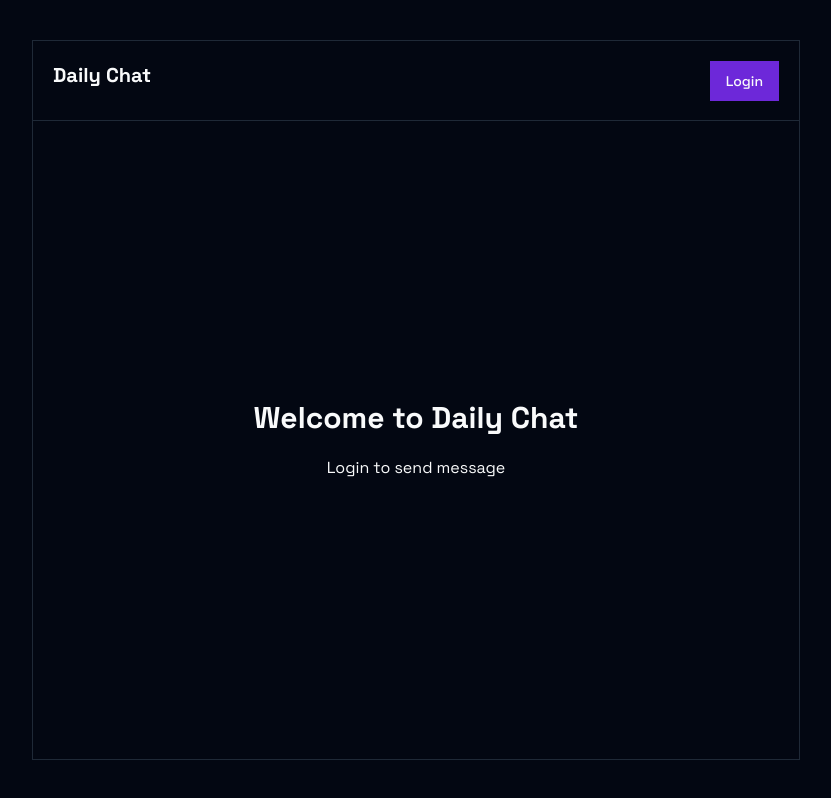
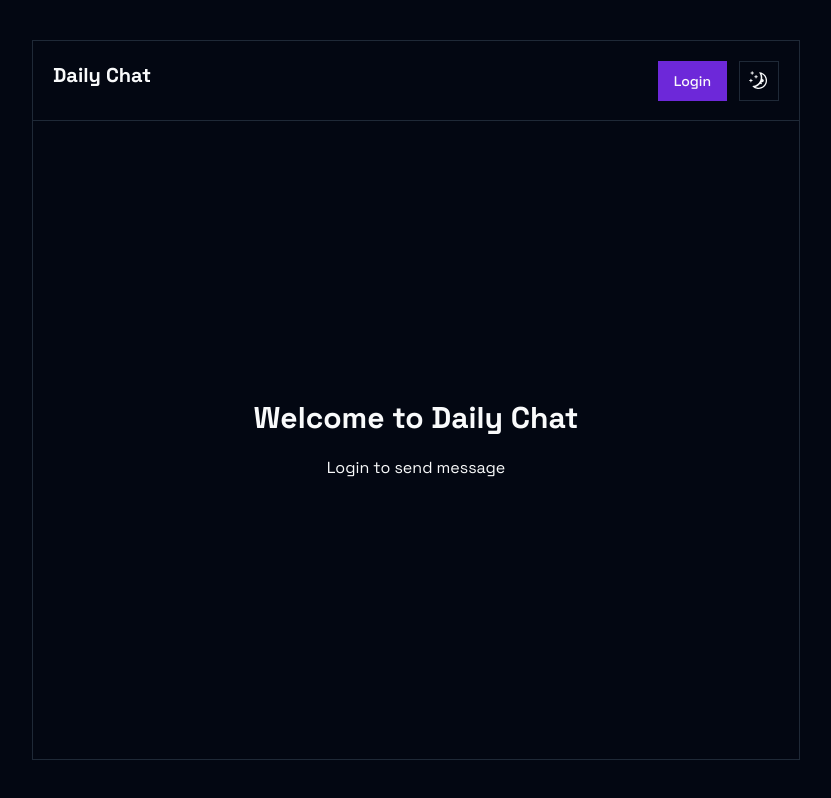
Before and after one commit to simplysabir/realtime-chat-app, a Next.js app: page / in a window 1280 px wide. Shown: the whole page, without its empty margins (224-1055 px from the left). Built offline with nearby package versions, Linux system fonts and the light colour scheme; no server answers.

Commit message:
feat: dark/multiple mode

```diff
--- a/components/ChatHeader.tsx
+++ b/components/ChatHeader.tsx
@@ -5,6 +5,7 @@
 import { User } from "@supabase/supabase-js";
 import { useRouter } from "next/navigation";
 import ChatPresence from "./ChatPresence";
+import DarkMode from "./DarkMode";
 
 const ChatHeader = ({ user }: { user: User | undefined }) => {
   const router = useRouter();
@@ -30,11 +31,14 @@
           <h1 className="text-xl font-bold">Daily Chat</h1>
           <ChatPresence />
         </div>
+        <div className="flex items-center gap-3">
         {user ? (
           <Button onClick={handleLogout}>Logout</Button>
         ) : (
           <Button onClick={handleLoginWithGithub}>Login</Button>
         )}
+        <DarkMode />
+        </div>
       </div>
     </div>
   );
--- /dev/null
+++ b/components/DarkMode.tsx
@@ -0,0 +1,37 @@
+import React from "react";
+import { MoonIcon, SunIcon } from "@radix-ui/react-icons";
+import { useTheme } from "next-themes";
+import {
+  DropdownMenu,
+  DropdownMenuContent,
+  DropdownMenuItem,
+  DropdownMenuTrigger,
+} from "@/components/ui/dropdown-menu";
+import { Button } from "@/components/ui/button"
+
+export default function DarkMode() {
+    const { setTheme } = useTheme()
+
+    return (
+      <DropdownMenu>
+        <DropdownMenuTrigger asChild>
+          <Button variant="outline" size="icon">
+            <SunIcon className="h-[1.2rem] w-[1.2rem] rotate-0 scale-100 transition-all dark:-rotate-90 dark:scale-0" />
+            <MoonIcon className="absolute h-[1.2rem] w-[1.2rem] rotate-90 scale-0 transition-all dark:rotate-0 dark:scale-100" />
+            <span className="sr-only">Toggle theme</span>
+          </Button>
+        </DropdownMenuTrigger>
+        <DropdownMenuContent align="end">
+          <DropdownMenuItem onClick={() => setTheme("light")}>
+            Light
+          </DropdownMenuItem>
+          <DropdownMenuItem onClick={() => setTheme("dark")}>
+            Dark
+          </DropdownMenuItem>
+          <DropdownMenuItem onClick={() => setTheme("system")}>
+            System
+          </DropdownMenuItem>
+        </DropdownMenuContent>
+      </DropdownMenu>
+    )
+  }
--- a/package.json
+++ b/package.json
@@ -12,6 +12,7 @@
     "@radix-ui/react-alert-dialog": "^1.0.5",
     "@radix-ui/react-dialog": "^1.0.5",
     "@radix-ui/react-dropdown-menu": "^2.0.6",
+    "@radix-ui/react-icons": "^1.3.0",
     "@radix-ui/react-label": "^2.0.2",
     "@radix-ui/react-slot": "^1.0.2",
     "@supabase/ssr": "^0.1.0",
```
Also changed, not shown: 1 other file (tests, documents, lock files or other folders).
